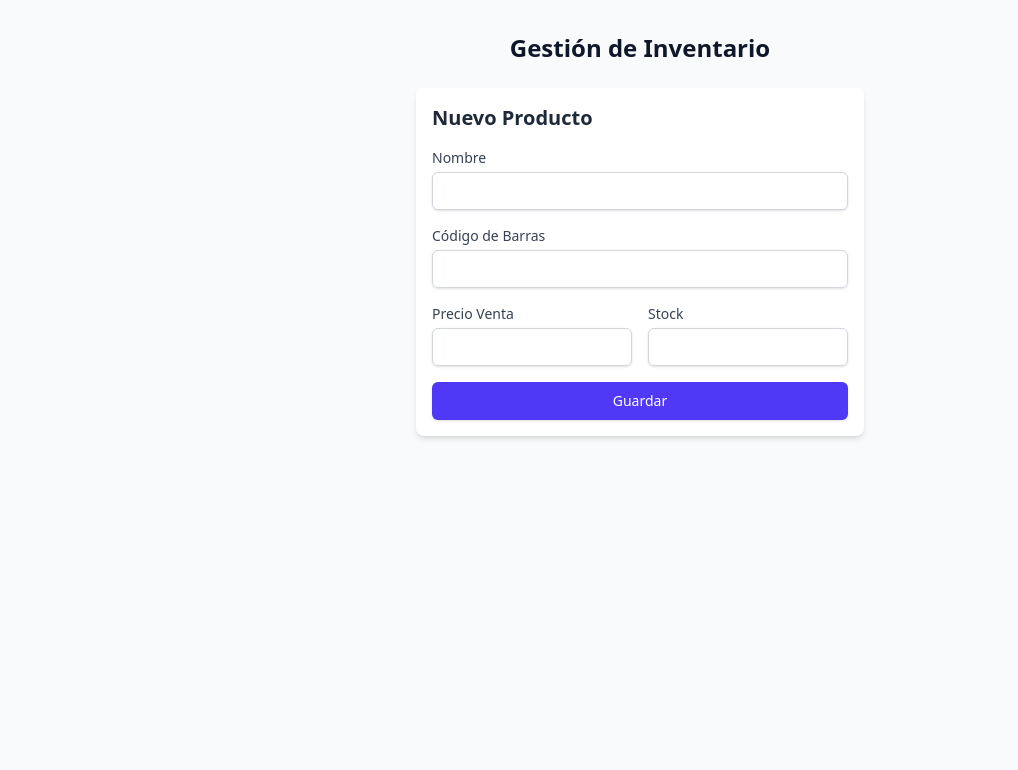
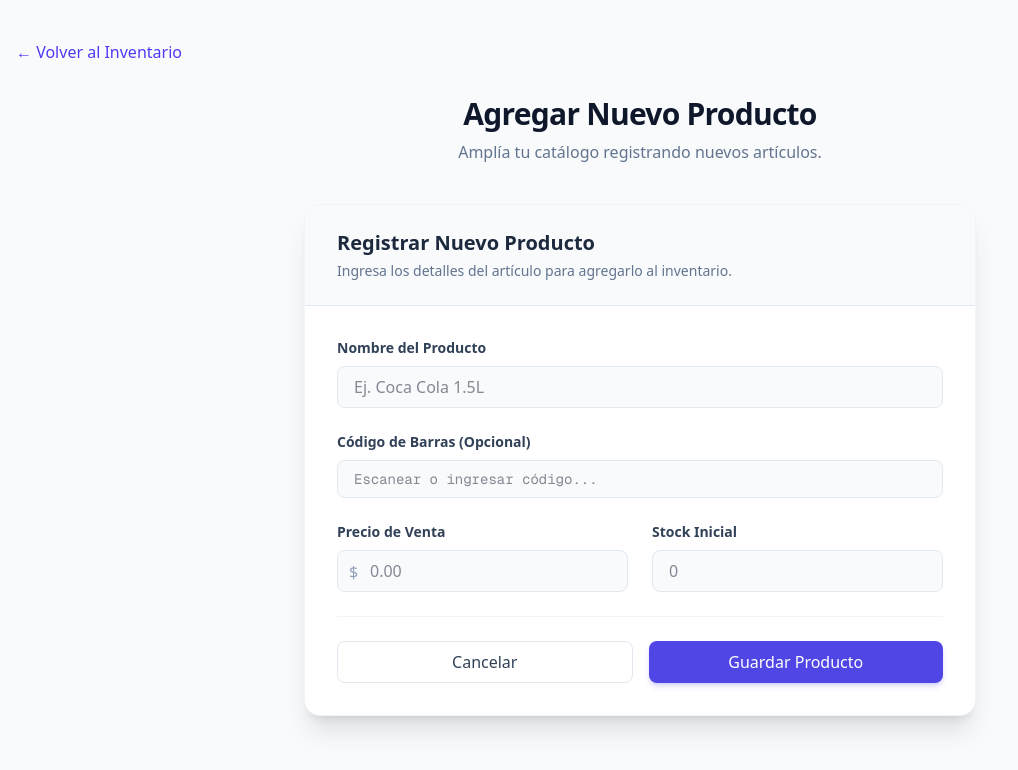
Before and after one commit to javieryacu/sinapsia-polirrubro, a Next.js app: page /inventory/new in a window 1280 px wide. Shown: the top 770 px of the page, without its empty margins (0-1018 px from the left). Built offline with nearby package versions, Linux system fonts and the light colour scheme; no server answers.

Commit message:
feat(ui): premium ui overhaul and fix login/signup logic

```diff
--- a/src/app/inventory/new/page.tsx
+++ b/src/app/inventory/new/page.tsx
@@ -1,10 +1,27 @@
 import ProductForm from '@/components/inventory/ProductForm'
+import Link from 'next/link'
 
 export default function NewProductPage() {
     return (
-        <div className="container mx-auto py-8">
-            <h1 className="text-2xl font-bold mb-6 text-center">Gestión de Inventario</h1>
-            <ProductForm />
+        <div className="min-h-screen bg-slate-50 py-10 px-4">
+            <div className="max-w-7xl mx-auto">
+                <div className="mb-8 flex items-center gap-4">
+                    <Link href="/inventory" className="text-indigo-600 hover:text-indigo-800 transition font-medium flex items-center gap-1">
+                        ← Volver al Inventario
+                    </Link>
+                </div>
+
+                <div className="text-center mb-10">
+                    <h1 className="text-3xl font-extrabold text-slate-900 tracking-tight">Agregar Nuevo Producto</h1>
+                    <p className="text-slate-500 mt-2">Amplía tu catálogo registrando nuevos artículos.</p>
+                </div>
+
+                <div className="flex justify-center">
+                    <div className="w-full max-w-3xl">
+                        <ProductForm />
+                    </div>
+                </div>
+            </div>
         </div>
     )
 }
--- a/src/app/inventory/page.tsx
+++ b/src/app/inventory/page.tsx
@@ -3,18 +3,33 @@ import Link from 'next/link'
 
 export default function InventoryPage() {
     return (
-        <div className="container mx-auto py-8 px-4">
-            <div className="flex justify-between items-center mb-6">
-                <h1 className="text-2xl font-bold text-gray-800">Inventario</h1>
-                <Link
-                    href="/inventory/new"
-                    className="bg-indigo-600 text-white px-4 py-2 rounded-md hover:bg-indigo-700 transition"
-                >
-                    Agregar Producto
-                </Link>
+        <div className="min-h-screen bg-slate-50">
+            <div className="max-w-7xl mx-auto py-10 px-4 sm:px-6 lg:px-8">
+                <div className="flex flex-col md:flex-row justify-between items-start md:items-center mb-8 gap-4">
+                    <div>
+                        <h1 className="text-3xl font-extrabold text-slate-900 tracking-tight">Gestión de Inventario</h1>
+                        <p className="text-slate-500 mt-1">Administra tu catálogo de productos y existencias.</p>
+                    </div>
+                    <div className="flex gap-4">
+                        <Link
+                            href="/"
+                            className="btn-secondary"
+                        >
+                            ← Volver al Inicio
+                        </Link>
+                        <Link
+                            href="/inventory/new" // Assumed route, need to verify if this page exists or needs creation
+                            className="btn-primary"
+                        >
+                            + Nuevo Producto
+                        </Link>
+                    </div>
+                </div>
+
+                <div className="bg-white rounded-2xl shadow-sm border border-slate-200 p-6">
+                    <ProductList />
+                </div>
             </div>
-
-            <ProductList />
         </div>
     )
 }
--- a/src/app/page.tsx
+++ b/src/app/page.tsx
@@ -2,56 +2,63 @@ import Link from 'next/link'
 
 export default function Home() {
   return (
-    <div className="min-h-screen bg-gray-100 flex flex-col items-center justify-center p-4">
-      <main className="max-w-4xl w-full text-center space-y-8">
-        <h1 className="text-5xl font-extrabold text-indigo-800 mb-8">
-          Sinapsia Polirrubro
-        </h1>
-        <p className="text-xl text-gray-600 mb-12">
-          Sistema de Gestión de Punto de Venta e Inventario
-        </p>
+    <div className="min-h-screen bg-slate-50 flex flex-col items-center justify-center p-6 relative overflow-hidden">
+      {/* Background Decor */}
+      <div className="absolute top-0 left-0 w-full h-64 bg-indigo-600 skew-y-3 transform -translate-y-20 z-0"></div>
 
-        <div className="grid grid-cols-1 md:grid-cols-2 gap-8">
+      <main className="max-w-5xl w-full text-center space-y-10 relative z-10">
+        <div className="text-white mb-16">
+          <h1 className="text-6xl font-extrabold tracking-tight mb-4 drop-shadow-md">
+            Sinapsia Polirrubro
+          </h1>
+          <p className="text-2xl text-indigo-100 font-light">
+            Sistema Integral de Gestión
+          </p>
+        </div>
+
+        <div className="grid grid-cols-1 md:grid-cols-2 gap-8 px-4">
           {/* POS Card */}
           <Link
             href="/pos"
-            className="group block p-8 bg-white rounded-2xl shadow-xl hover:shadow-2xl transition-all border-l-8 border-green-500 hover:-translate-y-1"
+            className="group block p-10 bg-white rounded-3xl shadow-xl hover:shadow-2xl transition-all transform hover:-translate-y-2 border border-slate-100 relative overflow-hidden"
           >
-            <div className="text-left">
-              <h2 className="text-3xl font-bold text-gray-800 group-hover:text-green-600 transition-colors mb-2">
-                🛒 Punto de Venta
+            <div className="absolute top-0 right-0 w-32 h-32 bg-green-50 rounded-bl-full -mr-8 -mt-8 transition-transform group-hover:scale-110"></div>
+            <div className="text-left relative z-10">
+              <div className="w-16 h-16 bg-green-100 rounded-2xl flex items-center justify-center mb-6 group-hover:bg-green-600 transition-colors">
+                <span className="text-4xl group-hover:text-white transition-colors">🛒</span>
+              </div>
+              <h2 className="text-4xl font-bold text-slate-800 group-hover:text-green-600 transition-colors mb-4">
+                Punto de Venta
               </h2>
-              <p className="text-gray-500">
-                Realizar ventas, escanear productos y cobrar.
+              <p className="text-slate-500 text-lg">
+                Realizar ventas rápidas, control de caja y facturación.
               </p>
             </div>
           </Link>
 
           {/* Inventory Card */}
           <Link
-            href="/inventory" // Assumed path based on previous context, or I should check if I made a page for it.
-            // Wait, I made components/inventory/* but did I make a page?
-            // I recall 'integration/inventory-flow.test.tsx' used components directly?
-            // Let me check if src/app/inventory/page.tsx exists.
-            // If not, I should point to where the inventory list is, or create it.
-            // Based on previous turn: "Frontend: Product List Component" was done.
-            // I'll assume /inventory is safe or I will check next.
-            className="group block p-8 bg-white rounded-2xl shadow-xl hover:shadow-2xl transition-all border-l-8 border-indigo-500 hover:-translate-y-1"
+            href="/inventory"
+            className="group block p-10 bg-white rounded-3xl shadow-xl hover:shadow-2xl transition-all transform hover:-translate-y-2 border border-slate-100 relative overflow-hidden"
           >
-            <div className="text-left">
-              <h2 className="text-3xl font-bold text-gray-800 group-hover:text-indigo-600 transition-colors mb-2">
-                📦 Inventario
+            <div className="absolute top-0 right-0 w-32 h-32 bg-indigo-50 rounded-bl-full -mr-8 -mt-8 transition-transform group-hover:scale-110"></div>
+            <div className="text-left relative z-10">
+              <div className="w-16 h-16 bg-indigo-100 rounded-2xl flex items-center justify-center mb-6 group-hover:bg-indigo-600 transition-colors">
+                <span className="text-4xl group-hover:text-white transition-colors">📦</span>
+              </div>
+              <h2 className="text-4xl font-bold text-slate-800 group-hover:text-indigo-600 transition-colors mb-4">
+                Inventario
               </h2>
-              <p className="text-gray-500">
-                Gestionar productos, stock y precios.
+              <p className="text-slate-500 text-lg">
+                Gestión de productos, control de stock y precios.
               </p>
             </div>
           </Link>
         </div>
       </main>
 
-      <footer className="mt-16 text-gray-400">
-        v0.1.0 - Powered by Antigravity
+      <footer className="mt-20 text-slate-400 text-sm font-medium">
+        v0.1.0 • Powered by Antigravity
       </footer>
     </div>
   )
--- a/src/components/inventory/ProductForm.tsx
+++ b/src/components/inventory/ProductForm.tsx
@@ -2,10 +2,12 @@
 
 import { useState } from 'react'
 import { createProduct } from '@/services/productService'
+import { useRouter } from 'next/navigation'
 
 export default function ProductForm() {
+    const router = useRouter()
     const [isLoading, setIsLoading] = useState(false)
-    const [message, setMessage] = useState<string | null>(null)
+    const [message, setMessage] = useState<{ text: string, type: 'success' | 'error' } | null>(null)
 
     const handleSubmit = async (e: React.FormEvent<HTMLFormElement>) => {
         e.preventDefault()
@@ -22,79 +24,107 @@ export default function ProductForm() {
 
         try {
             await createProduct(product)
-            setMessage('Producto guardado correctamente')
+            setMessage({ text: 'Producto guardado correctamente', type: 'success' })
             e.currentTarget.reset()
+            // Optional: Redirect back to inventory after success
+            // setTimeout(() => router.push('/inventory'), 1500)
         } catch (error) {
-            setMessage('Error al guardar el producto')
+            setMessage({ text: 'Error al guardar el producto', type: 'error' })
         } finally {
             setIsLoading(false)
         }
     }
 
     return (
-        <form onSubmit={handleSubmit} className="space-y-4 p-4 bg-white rounded-lg shadow-md max-w-md mx-auto">
-            <h2 className="text-xl font-bold mb-4 text-gray-800">Nuevo Producto</h2>
+        <div className="max-w-2xl mx-auto bg-white rounded-2xl shadow-xl border border-slate-100 overflow-hidden">
+            <div className="bg-slate-50 px-8 py-6 border-b border-slate-200">
+                <h2 className="text-xl font-bold text-slate-800">Registrar Nuevo Producto</h2>
+                <p className="text-sm text-slate-500 mt-1">Ingresa los detalles del artículo para agregarlo al inventario.</p>
+            </div>
 
+            <form onSubmit={handleSubmit} className="p-8 space-y-6">
                 {message && (
-                <div className={`p-2 rounded ${message.includes('Error') ? 'bg-red-100 text-red-700' : 'bg-green-100 text-green-700'}`}>
-                    {message}
+                    <div className={`p-4 rounded-lg flex items-center gap-2 ${message.type === 'success' ? 'bg-green-50 text-green-700 border border-green-200' : 'bg-red-50 text-red-700 border border-red-200'
+                        }`}>
+                        <span>{message.type === 'success' ? '✅' : '❌'}</span>
+                        {message.text}
                     </div>
                 )}
 
+                <div className="grid grid-cols-1 gap-6">
                     <div>
-                <label htmlFor="name" className="block text-sm font-medium text-gray-700">Nombre</label>
+                        <label htmlFor="name" className="block text-sm font-semibold text-slate-700 mb-2">Nombre del Producto</label>
                         <input
                             type="text"
                             id="name"
                             name="name"
                             required
-                    className="mt-1 block w-full rounded-md border-gray-300 shadow-sm focus:border-indigo-500 focus:ring-indigo-500 sm:text-sm border p-2"
+                            placeholder="Ej. Coca Cola 1.5L"
+                            className="input-premium"
                         />
                     </div>
 
                     <div>
-                <label htmlFor="barcode" className="block text-sm font-medium text-gray-700">Código de Barras</label>
+                        <label htmlFor="barcode" className="block text-sm font-semibold text-slate-700 mb-2">Código de Barras (Opcional)</label>
                         <input
                             type="text"
                             id="barcode"
                             name="barcode"
-                    className="mt-1 block w-full rounded-md border-gray-300 shadow-sm focus:border-indigo-500 focus:ring-indigo-500 sm:text-sm border p-2"
+                            placeholder="Escanear o ingresar código..."
+                            className="input-premium font-mono text-sm"
                         />
                     </div>
 
-            <div className="grid grid-cols-2 gap-4">
+                    <div className="grid grid-cols-2 gap-6">
                         <div>
-                    <label htmlFor="sale_price" className="block text-sm font-medium text-gray-700">Precio Venta</label>
+                            <label htmlFor="sale_price" className="block text-sm font-semibold text-slate-700 mb-2">Precio de Venta</label>
+                            <div className="relative">
+                                <span className="absolute left-3 top-2.5 text-slate-400">$</span>
                                 <input
                                     type="number"
                                     id="sale_price"
                                     name="sale_price"
                                     required
                                     min="0"
-                        className="mt-1 block w-full rounded-md border-gray-300 shadow-sm focus:border-indigo-500 focus:ring-indigo-500 sm:text-sm border p-2"
+                                    step="0.01"
+                                    placeholder="0.00"
+                                    className="input-premium pl-8"
                                 />
+                            </div>
                         </div>
 
                         <div>
-                    <label htmlFor="stock" className="block text-sm font-medium text-gray-700">Stock</label>
+                            <label htmlFor="stock" className="block text-sm font-semibold text-slate-700 mb-2">Stock Inicial</label>
                             <input
                                 type="number"
                                 id="stock"
                                 name="stock"
                                 required
                                 min="0"
-                        className="mt-1 block w-full rounded-md border-gray-300 shadow-sm focus:border-indigo-500 focus:ring-indigo-500 sm:text-sm border p-2"
+                                placeholder="0"
+                                className="input-premium"
                             />
                         </div>
                     </div>
+                </div>
 
+                <div className="pt-6 flex gap-4 border-t border-slate-100 mt-6">
+                    <button
+                        type="button"
+                        onClick={() => router.back()}
+                        className="btn-secondary w-full"
+                    >
+                        Cancelar
+                    </button>
                     <button
                         type="submit"
                         disabled={isLoading}
-                className="w-full flex justify-center py-2 px-4 border border-transparent rounded-md shadow-sm text-sm font-medium text-white bg-indigo-600 hover:bg-indigo-700 focus:outline-none focus:ring-2 focus:ring-offset-2 focus:ring-indigo-500 disabled:opacity-50"
+                        className="btn-primary w-full"
                     >
-                {isLoading ? 'Guardando...' : 'Guardar'}
+                        {isLoading ? 'Guardando...' : 'Guardar Producto'}
                     </button>
+                </div>
             </form>
+        </div>
     )
 }
```
Lines whose indentation alone changed are shown as unchanged.
